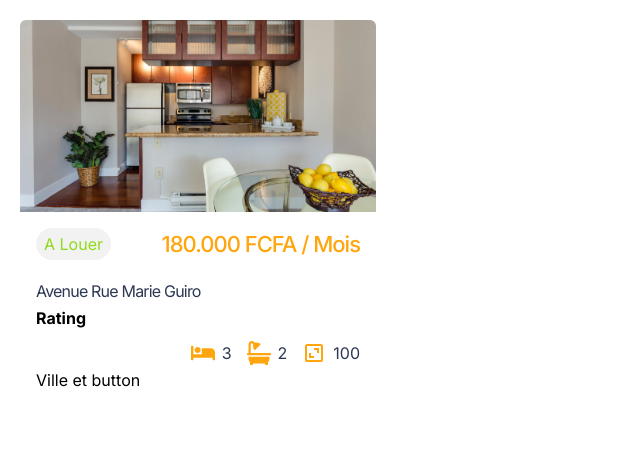
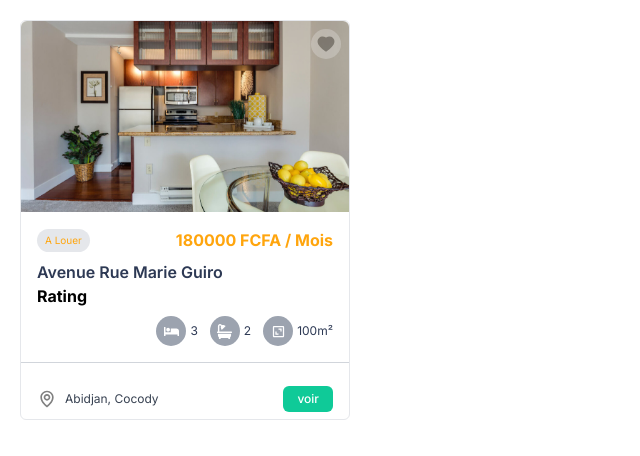
Before and after one commit to lepridev/deuclic-Immob, a Next.js app: page / in a window 1280 px wide. Shown: the top 456 px of the page, without its empty margins (0-640 px from the left). Built offline with nearby package versions, Linux system fonts and the light colour scheme.

Commit message:
Fin OffertBoxHorizontal

```diff
--- a/src/pages/index.tsx
+++ b/src/pages/index.tsx
@@ -2,6 +2,7 @@ import Image from "next/image";
 import { Inter } from "next/font/google";
 import { Typograpy } from "@/ui/design-system/typography/Typography";
 import { Button } from "@/ui/design-system/buttons/Button";
+import { AiFillGithub } from "react-icons/ai";
 
 import OffertBoxHorizontal from "@/ui/design-system/box/OffertBoxHorizontal";
 
--- a/src/ui/design-system/box/OffertBoxHorizontal.tsx
+++ b/src/ui/design-system/box/OffertBoxHorizontal.tsx
@@ -1,50 +1,58 @@
 import { Comodite } from "./comodite";
 import Image from "next/image";
-import React from "react";
 import { FaBed, FaBath } from "react-icons/fa";
+import { BiMap } from "react-icons/bi";
 import { BiArea } from "react-icons/bi";
 import { Typograpy } from "../typography/Typography";
 import { Button } from "../buttons/Button";
+import { AiFillHeart } from "react-icons/ai";
 
 interface Props {
-  label?: string;
+  orientation?: "horizontal" | "vertical";
+  imgSrc?: string;
   typeLabel?: string;
+  price?: number;
   adress?: string;
-  rates?: number;
-  bed?: number;
-  bath?: number;
+  rates?: string;
+  bed?: string;
+  bath?: string;
   area?: number;
   city?: string;
   buttonLabel?: string;
 }
 
 const OffertBoxHorizontal = ({
-  label,
-  typeLabel,
-  adress,
-  rates,
-  bed,
-  bath,
-  area,
-  city,
-  buttonLabel,
+  orientation = "vertical",
+  imgSrc = "/assets/images/maison1.jpg",
+  typeLabel = "A Louer",
+  price = 180000,
+  adress = "Avenue Rue Marie Guiro",
+  rates = "Rating",
+  bed = "3",
+  bath = "2",
+  area = 100,
+  city = "Abidjan, Cocody",
+  buttonLabel = "voir",
 }: Props) => {
   return (
-    <div className=" w-[356px] h-[480px]">
-      <div className=" flex flex-row items-start justify-start w-full h-2/5 relative">
+    <div className=" w-[330px] h-[400px] border border-gray-10 rounded-md">
+      <div className=" flex flex-row items-start justify-start w-full h-[48%] relative">
         <Image
-          src={"/assets/images/maison1.jpg"}
+          src={imgSrc}
           alt="maison a louer"
           fill
           className="object-cover absolute  rounded-t-md"
         />
+        <div className="flex items-center justify-center w-[30px] h-[30px] absolute right-2 top-2 bg-gray-50 opacity-25 rounded-full">
+          <AiFillHeart size={20} color="black" className="cursor-pointer" />
+        </div>
       </div>
-      <div className="w-full h-3/5 p-4">
-        <div className="">
+      <div className="flex flex-col justify-start space-y-1 w-full h-3/5 py-4">
+        <div className="space-y-2 px-4">
           <div className="flex flex-row items-center justify-between">
-            <div className="py-1 px-2 rounded-2xl text-black bg-gray-400">
-              <Typograpy variant="caption4" component="span" theme="success">
-                A Louer
+            <div className="flex items-center justify-center py-1 px-2 rounded-2xl bg-gray-200">
+              <Typograpy variant="caption1" component="span" theme="secondary">
+                {typeLabel}
               </Typograpy>
             </div>
             <div className="">
@@ -52,24 +60,37 @@ const OffertBoxHorizontal = ({
                 variant="lead"
                 component="h3"
                 theme="secondary"
-                weight="medium"
+                weight="bold"
               >
-                180.000 FCFA / Mois
+                {price} FCFA / Mois
               </Typograpy>
             </div>
           </div>
           <div className="mt-4 mb-2">
-            <Typograpy variant="body-lg">Avenue Rue Marie Guiro</Typograpy>
-            <div className="font-bold">Rating</div>
+            <Typograpy
+              variant="lead"
+              weight="semibold"
+              className="hover:text-[#ffa50d] cursor-pointer"
+            >
+              {adress}
+            </Typograpy>
+            <div className="font-bold">{rates}</div>
           </div>
-          <div className="flex flex-row items-center justify-end gap-3">
-            <Comodite label={3} icon={{ icon: FaBed }} />
-            <Comodite label={2} icon={{ icon: FaBath }} />
-            <Comodite label={100} icon={{ icon: BiArea }} />
+          <div className="flex flex-row items-center justify-end gap-3 pb-3">
+            <Comodite label={bed} icon={{ icon: FaBed }} />
+            <Comodite label={bath} icon={{ icon: FaBath }} />
+            <Comodite label={area} icon={{ icon: BiArea }} />
           </div>
         </div>
-
-        <div>Ville et button</div>
+        <div className="flex flex-row h-[50%] items-center justify-between px-4  border-t border-gray-300 ">
+          <div className="flex items-center gap-2">
+            <BiMap size={20} color="gray" />
+            <Typograpy variant="body-sm" theme="gray">
+              {city}
+            </Typograpy>
+          </div>
+          <Button>{buttonLabel}</Button>
+        </div>
       </div>
     </div>
   );
--- a/src/ui/design-system/box/comodite.tsx
+++ b/src/ui/design-system/box/comodite.tsx
@@ -4,15 +4,19 @@ import { Button } from "../buttons/Button";
 import { IconType } from "react-icons";
 
 interface Props {
-  label?: number;
+  label?: any;
   icon?: { icon: IconType };
 }
 
 export const Comodite = ({ label, icon }: Props) => (
   <div className="flex flex-row items-center justify-start gap-1">
-    <Button variant="ico" icon={icon} icoTheme="secondary" />
-    <Typograpy variant="caption4">{label}</Typograpy>
+    <Button variant="ico" icon={icon} icoTheme="gray" icoSize={15} />
+    {typeof label === "number" ? (
+      <Typograpy variant="body-sm">{label}m²</Typograpy>
+    ) : (
+      <Typograpy variant="body-sm">{label}</Typograpy>
+    )}
   </div>
 );
 
-//m²
+//
--- a/src/ui/design-system/buttons/Button.tsx
+++ b/src/ui/design-system/buttons/Button.tsx
@@ -13,8 +13,10 @@ interface Props {
     | "danger";
   size?: "small" | "medium" | "large";
   icon?: { icon: IconType };
+  icoSize?: number;
   icoPosition?: "left" | "right";
   icoTheme?: "accent" | "secondary" | "gray";
+  icoColor?: string;
   className?: "string";
 }
 
@@ -24,39 +26,41 @@ export const Button = ({
   variant = "primary",
   size = "small",
   icon,
+  icoSize = 20,
   icoPosition = "right",
   icoTheme = "accent",
+  icoColor,
 }: Props) => {
   let variantStyle: string = "";
   let sizeStyle: string = "";
 
   switch (variant) {
     case "primary":
-      variantStyle = "bg-primary text-white hover:bg-primary-400 rounded";
+      variantStyle = "bg-[#0fca98] text-white hover:bg-[#0fcaa5] rounded-md";
       break;
     case "secondary":
-      variantStyle = "bg-secondary text-white hover:bg-secondary-400 rounded";
+      variantStyle = "bg-[#ffa50d] text-white hover:bg-[#ffb20d] rounded-md";
       break;
     case "outline":
       variantStyle =
-        "bg-white text-black border border-gray hover:bg-gray-400 rounded";
+        "bg-white text-black border border-gray hover:bg-gray-400 rounded-md";
       break;
     case "success":
       variantStyle =
-        "bg-alert-success text-black hover:bg-secondary-400 rounded";
+        "bg-alert-success text-black hover:bg-secondary-400 rounded-md";
       break;
     case "warning":
       variantStyle =
-        "bg-alert-warning text-white hover:bg-secondary-400 rounded";
+        "bg-alert-warning text-white hover:bg-secondary-400 rounded-md";
       break;
     case "danger":
       variantStyle =
-        "bg-alert-danger text-white hover:bg-secondary-400 rounded";
+        "bg-alert-danger text-white hover:bg-secondary-400 rounded-md";
       break;
     case "ico":
       if (icoTheme === "accent") {
         variantStyle =
-          "bg-primary text-white hover:bg-primary-400 rounded-full";
+          "bg-[#0fca98] text-white hover:bg-primary-400 rounded-full";
       } else if (icoTheme === "gray") {
         variantStyle = "bg-gray-400 text-white rounded-full";
       }
@@ -68,21 +72,21 @@ export const Button = ({
       sizeStyle = `${
         variant === "ico"
           ? "w-[30px] h-[30px] flex items-center justify-center"
-          : "px-[14px] py-[4px] font-medium text-caption2"
+          : "px-[14px] py-[4px] font-medium text-[12px]"
       }`;
       break;
     case "medium":
       sizeStyle = `${
         variant === "ico"
           ? "w-[40px] h-[40px] flex items-center justify-center"
-          : "px-[18px] py-[4px] font-medium text-caption1"
+          : "px-[18px] py-[4px] font-medium text-[13px]"
       }`;
       break;
     case "large":
       sizeStyle = `${
         variant === "ico"
           ? "w-[50px] h-[50px] flex items-center justify-center"
-          : "px-[22px] py-[5px] font-medium text-caption1"
+          : "px-[22px] py-[5px] font-medium text-[14px]"
       }`;
       break;
   }
@@ -90,25 +94,22 @@ export const Button = ({
   return (
     <button className={clsx(variantStyle, sizeStyle, className)}>
       {icon && variant === "ico" ? (
-        <icon.icon size={24} className={`text-${icoTheme}`} />
+        <icon.icon size={icoSize} color={icoColor} />
+      ) : icon && variant !== "ico" ? (
+        <div className="flex flex-row items-center gap-2">
+          {icoPosition === "left" && (
+            <>
+              <icon.icon size={24} color={icoColor} /> {children}
+            </>
+          )}
+          {icoPosition === "right" && (
+            <>
+              {children} <icon.icon size={24} color={icoColor} />
+            </>
+          )}
+        </div>
       ) : (
-        icon &&
-        icoPosition && (
-          <div>
-            {icoPosition === "left" && (
-              <div className="flex flex-row items-center justify-center gap-2">
-                <icon.icon size={24} />
-                {children}
-              </div>
-            )}
-            {icoPosition === "right" && (
-              <div className="flex flex-row items-center justify-center gap-2">
-                {children}
-                <icon.icon size={24} />
-              </div>
-            )}
-          </div>
-        )
+        children
       )}
     </button>
   );
--- a/src/ui/design-system/typography/Typography.tsx
+++ b/src/ui/design-system/typography/Typography.tsx
@@ -26,13 +26,13 @@ interface Props {
     | "danger"
     | "success"
     | "warning";
-  weight?: "regular" | "medium";
+  weight?: "regular" | "medium" | "semibold" | "bold";
   className?: string;
   children: React.ReactNode;
 }
 
 export const Typograpy = ({
-  variant = "h3",
+  variant = "lead",
   component: Component = "div",
   theme = "black",
   weight = "regular",
@@ -40,56 +40,45 @@ export const Typograpy = ({
   children,
 }: Props) => {
   let variantStyle: string = "",
-    colorStyles: string = "";
+    colorStyles: string = "",
+    weightStyles: string = "";
 
   switch (variant) {
     case "display":
-      variantStyle = "text-8xl";
+      variantStyle = "text-6xl";
       break;
     case "h1":
-      variantStyle = "text-7xl";
+      variantStyle = "text-3xl";
       break;
     case "h2":
-      variantStyle = "text-6xl";
+      variantStyle = "text-2xl";
       break;
     case "h3": //Default
-      variantStyle = "text-5xl";
+      variantStyle = "text-xl";
       break;
     case "h4":
-      variantStyle = "text-4xl";
-      break;
-    case "h5":
-      variantStyle = "text-3xl";
+      variantStyle = "text-lg";
       break;
     case "lead":
-      variantStyle = "text-2xl";
+      variantStyle = "text-base";
       break;
     case "body-lg":
-      variantStyle = "text-lg";
+      variantStyle = "text-sm";
       break;
     case "body-base":
       variantStyle = "text-base";
       break;
     case "body-sm":
-      variantStyle = "text-sm";
+      variantStyle = "text-xs";
       break;
     case "caption1":
-      variantStyle = "caption1";
-      break;
-    case "caption2":
-      variantStyle = "caption2";
-      break;
-    case "caption3":
-      variantStyle = "caption3";
-      break;
-    case "caption4":
-      variantStyle = "caption4";
+      variantStyle = "text-[10px]";
       break;
   }
 
   switch (theme) {
     case "black":
-      colorStyles = "text-gray";
+      colorStyles = "text-[#2d3954]";
       break;
     case "gray":
       colorStyles = "text-gray-700";
@@ -98,10 +87,10 @@ export const Typograpy = ({
       colorStyles = "text-white";
       break;
     case "primary":
-      colorStyles = "text-primary";
+      colorStyles = "text-[#0fca98]";
       break;
     case "secondary":
-      colorStyles = "text-secondary";
+      colorStyles = "text-[#ffa50d]";
       break;
     case "danger":
       colorStyles = "text-alert-danger";
@@ -114,13 +103,29 @@ export const Typograpy = ({
       break;
   }
 
+  switch (weight) {
+    case "regular":
+      weightStyles = "font-normal";
+      break;
+    case "medium":
+      weightStyles = "font-normal";
+      break;
+    case "semibold":
+      weightStyles = "font-semibold";
+      break;
+    case "bold":
+      weightStyles = "font-bold";
+      break;
+  }
+
   return (
     <Component
       className={clsx(
+        className,
         variantStyle,
         colorStyles,
-        weight === "medium" && "font-medium",
-        className
+        weightStyles,
+        weight === "medium" && "font-medium"
       )}
     >
       {children}
--- a/tailwind.config.js
+++ b/tailwind.config.js
@@ -2,159 +2,6 @@
 module.exports = {
   content: ["./src/**/*.{js,ts,jsx,tsx,mdx}"],
   theme: {
-    colors: {
-      white: "#ffffff",
-      primary: {
-        400: "#62CFAB",
-        DEFAULT: "#0FCA98",
-      },
-      secondary: {
-        DEFAULT: "#FFA50D",
-        400: "#FFA50D",
-      },
-      gray: {
-        300: "#FAFAFA",
-        400: "#F2F2F2",
-        500: "#E5E5E5",
-        600: "#B2B2B2",
-        700: "#808080",
-        800: "#333333",
-        DEFAULT: "#2D3954",
-      },
-      alert: {
-        danger: "#FF4E4E",
-        success: "#90DA1A",
-        warning: "#FEB72F",
-      },
-    },
-    fontSize: {
-      "8xl": [
-        "72px",
-        {
-          lineHeight: "120px",
-          letterSpacing: "-6px",
-          fontWeight: "500",
-        },
-      ],
-      "7xl": [
-        "52px",
-        {
-          lineHeight: "80px",
-          letterSpacing: "-4.5px",
-          fontWeight: "600",
-        },
-      ],
-      "6xl": [
-        "48px",
-        {
-          lineHeight: "60px",
-          letterSpacing: "-2.5px",
-          fontWeight: "500",
-        },
-      ],
-      "5xl": [
-        "40px",
-        {
-          lineHeight: "54px",
-          letterSpacing: "-1.6px",
-          fontWeight: "500",
-        },
-      ],
-      "4xl": [
-        "32px",
-        {
-          lineHeight: "44px",
-          letterSpacing: "-1.2px",
-          fontWeight: "500",
-        },
-      ],
-      "3xl": [
-        "26px",
-        {
-          lineHeight: "34px",
-          letterSpacing: "-0.8px",
-          fontWeight: "500",
-        },
-      ],
-      "2xl": [
-        "22px",
-        {
-          lineHeight: "30px",
-          letterSpacing: "-1px",
-          fontWeight: "400",
-        },
-      ],
-      xl: [
-        "18px",
-        {
-          lineHeight: "30px",
-          letterSpacing: "-1px",
-          fontWeight: "400",
-        },
-      ],
-      lg: [
-        "16px",
-        {
-          lineHeight: "30px",
-          letterSpacing: "-0.8px",
-          fontWeight: "400",
-        },
-      ],
-      base: [
-        "15px",
-        {
-          lineHeight: "25px",
-          letterSpacing: "-0.6px",
-          fontWeight: "400",
-        },
-      ],
-      sm: [
-        "14px",
-        {
-          lineHeight: "23px",
-          letterSpacing: "-0.6px",
-          fontWeight: "400",
-        },
-      ],
-      caption1: [
-        "13px",
-        {
-          lineHeight: "24px",
-          letterSpacing: "-0.6px",
-          fontWeight: "400",
-        },
-      ],
-      caption2: [
-        "12px",
-        {
-          lineHeight: "20px",
-          letterSpacing: "-0.3px",
-          fontWeight: "400",
-        },
-      ],
-      caption3: [
-        "10px",
-        {
-          lineHeight: "18px",
-          letterSpacing: "-0.5px",
-          fontWeight: "400",
-        },
-      ],
-      caption4: [
-        "8px",
-        {
-          lineHeight: "15px",
-          letterSpacing: "-0.2px",
-          fontWeight: "400",
-        },
-      ],
-    },
-    // borderRadius: {
-    //   DEFAULT: "8px",
-    //   full: "999px",
-
-    // },
-
     extend: {},
   },
   plugins: [],
```
